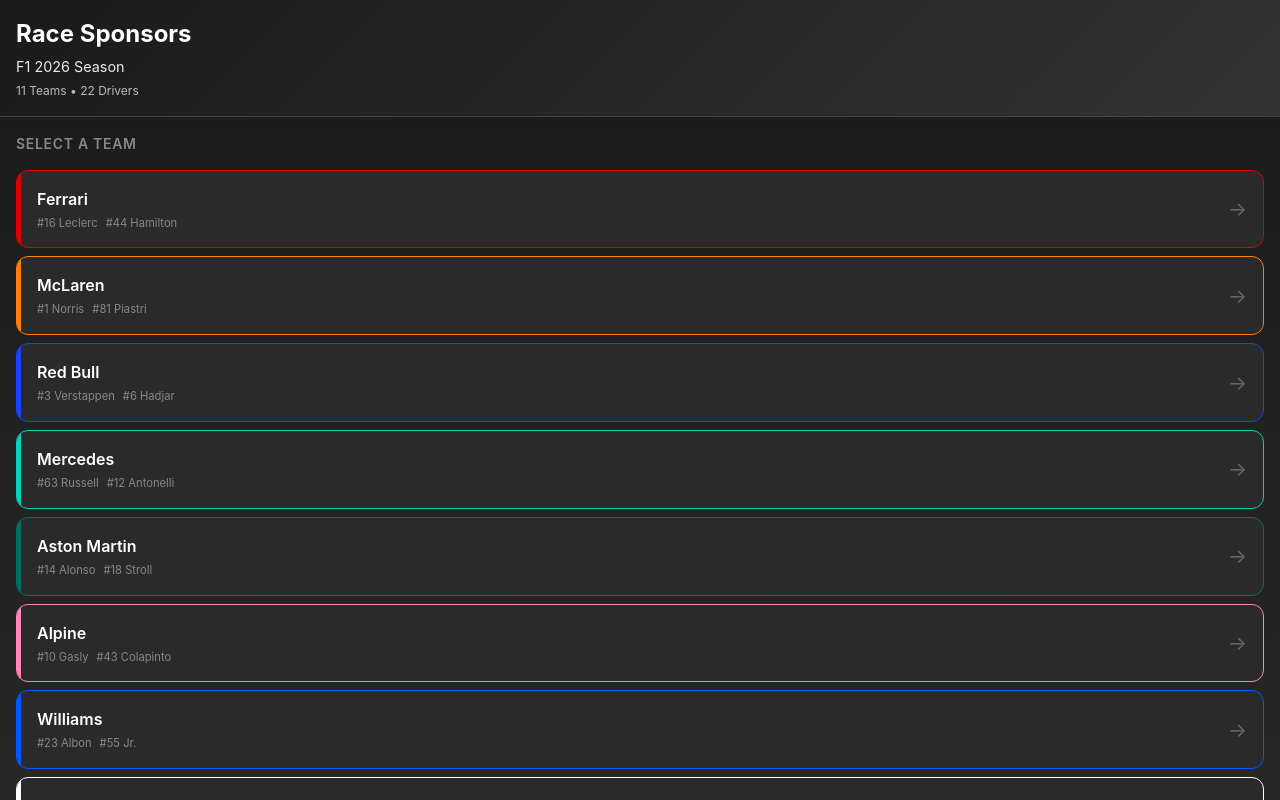
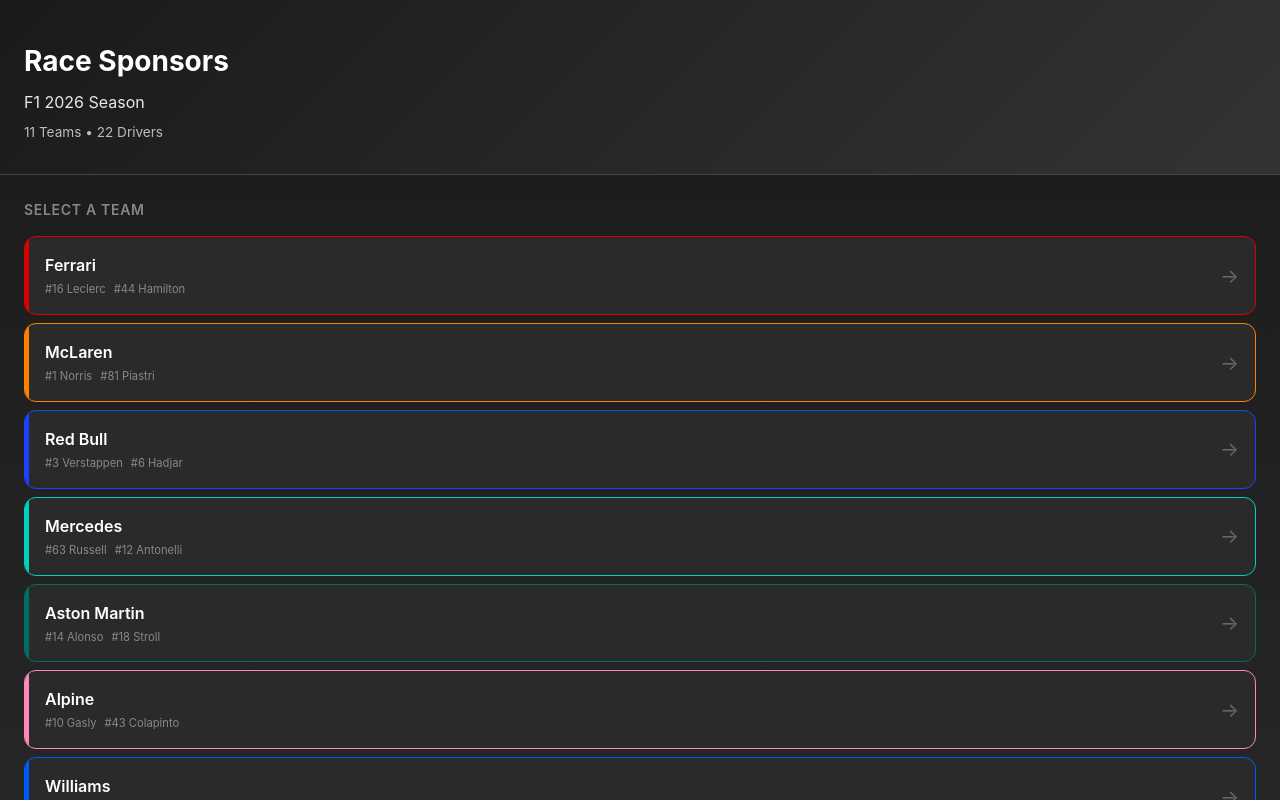
Before and after one commit to skip5this/Playground, a React (Vite) app: page / in a window 1280 px wide. Built offline with nearby package versions, Linux system fonts and the light colour scheme.

Commit message:
Add more whitespace to header and margins

```diff
--- a/src/App.css
+++ b/src/App.css
@@ -7,8 +7,8 @@
 
 /* Header */
 .header {
-  padding: 1rem;
-  padding-top: calc(1rem + env(safe-area-inset-top, 0px));
+  padding: 1.5rem;
+  padding-top: calc(2rem + env(safe-area-inset-top, 0px));
   background: linear-gradient(135deg, #dc0000 0%, #8b0000 100%);
   color: white;
   text-align: center;
@@ -19,23 +19,26 @@
   background: linear-gradient(135deg, #1a1a1a 0%, #333 100%);
   border-bottom: 1px solid #444;
   text-align: left;
+  padding: 2rem 1.5rem;
+  padding-top: calc(2.5rem + env(safe-area-inset-top, 0px));
 }
 
 .header h1 {
-  font-size: 1.5rem;
+  font-size: 1.75rem;
   font-weight: 700;
-  margin-bottom: 0.25rem;
+  margin-bottom: 0.5rem;
 }
 
 .header .subtitle {
-  font-size: 0.9rem;
+  font-size: 1rem;
   opacity: 0.9;
+  margin-top: 0.5rem;
 }
 
 .header .subtitle-small {
-  font-size: 0.75rem;
+  font-size: 0.85rem;
   opacity: 0.7;
-  margin-top: 0.25rem;
+  margin-top: 0.5rem;
 }
 
 .back-button {
@@ -80,7 +83,7 @@
 /* Teams List */
 .teams-section {
   flex: 1;
-  padding: 1rem;
+  padding: 1.5rem;
 }
 
 .teams-section h2 {
```
